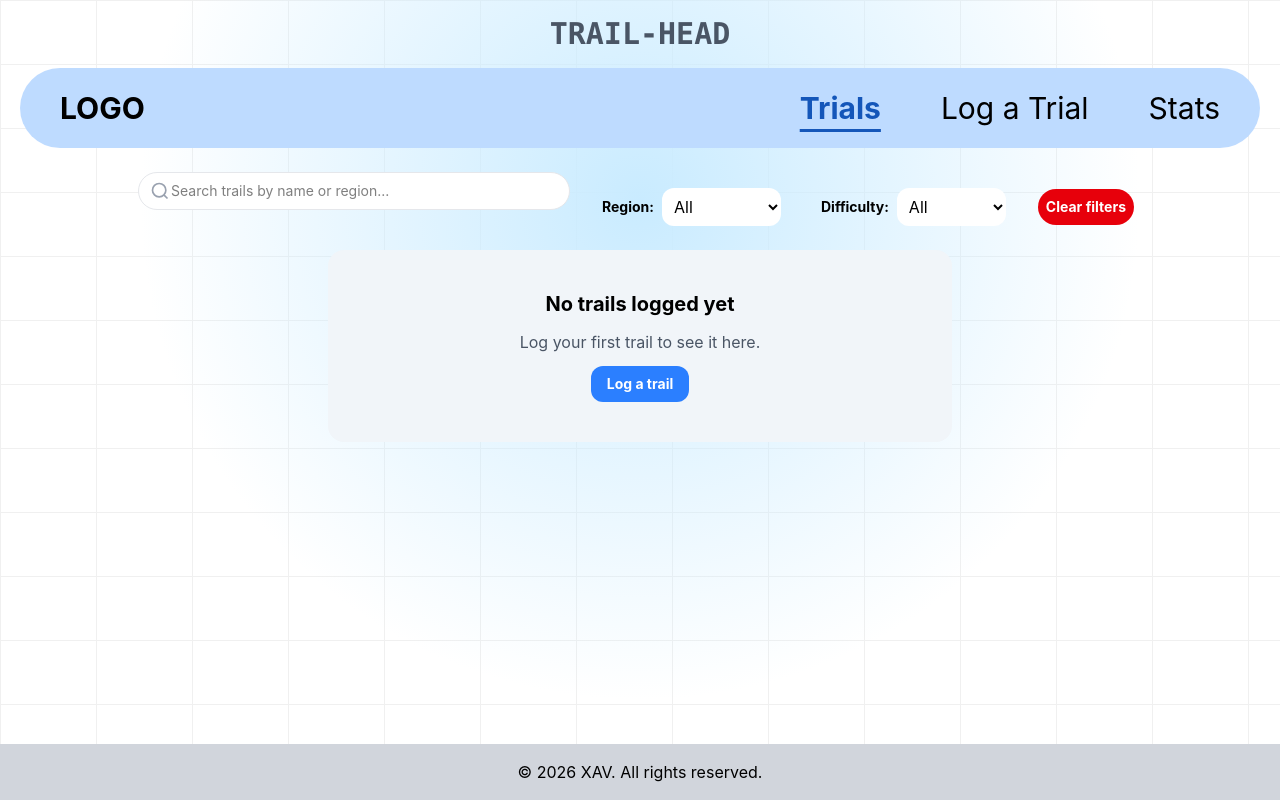
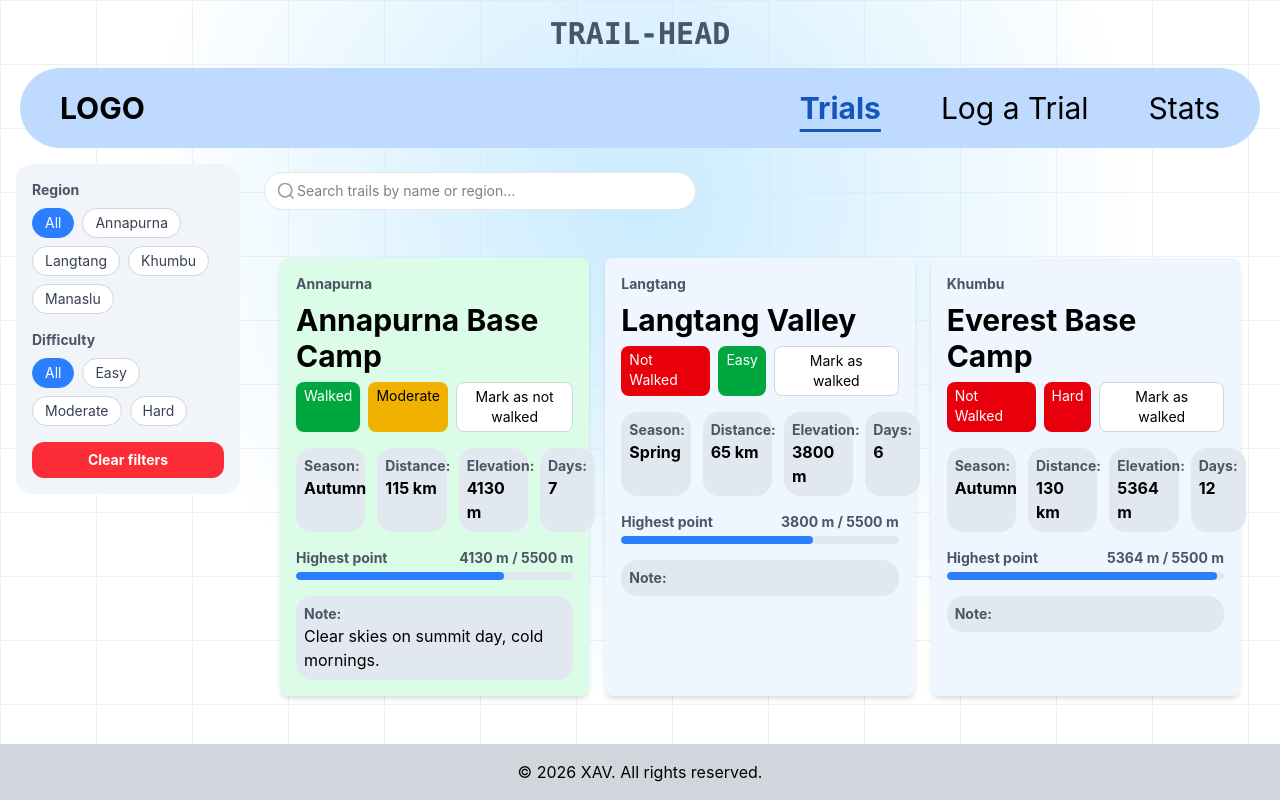
Before and after one commit to abrl7/Trail-Head, a React (Vite) app: page /trails in a window 1280 px wide. Built offline with nearby package versions, Linux system fonts and the light colour scheme.

Commit message:
FilterChip and FilterGroup design

```diff
--- /dev/null
+++ b/src/components/FilterChip.jsx
@@ -0,0 +1,23 @@
+
+import { useUrlParam } from '../hooks/useUrlParam.js'
+
+const FilterChip = ({ param, value }) => {
+  const [current, setCurrent] = useUrlParam(param, 'All')
+  const active = current === value
+
+  return (
+    <button
+      onClick={() => setCurrent(value)}
+      aria-pressed={active}
+      className={`px-3 py-1 rounded-full text-sm border ${
+        active
+          ? 'bg-blue-500 text-white border-blue-500'
+          : 'bg-white text-gray-700 border-gray-300 hover:bg-gray-100'
+      }`}
+    >
+      {value}
+    </button>
+  )
+}
+
+export default FilterChip
--- /dev/null
+++ b/src/components/FilterGroup.jsx
@@ -0,0 +1,15 @@
+
+import FilterChip from './FilterChip.jsx'
+
+const FilterGroup = ({ label, param, options }) => (
+  <div>
+    <p className="text-sm font-bold text-gray-600 mb-2">{label}</p>
+    <div className="flex flex-wrap gap-2">
+      {options.map((option) => (
+        <FilterChip key={option} param={param} value={option} />
+      ))}
+    </div>
+  </div>
+)
+
+export default FilterGroup
--- a/src/components/FilterSidebar.jsx
+++ b/src/components/FilterSidebar.jsx
@@ -1,44 +1,70 @@
-// FilterSidebar.jsx
-const REGIONS = ['All', 'Annapurna', 'Langtang', 'Khumbu', 'Manaslu'];
-const DIFFICULTIES = ['All', 'Easy', 'Moderate', 'Hard'];
+// // FilterSidebar.jsx
+// const REGIONS = ['All', 'Annapurna', 'Langtang', 'Khumbu', 'Manaslu'];
+// const DIFFICULTIES = ['All', 'Easy', 'Moderate', 'Hard'];
 
-const FilterSidebar = ({ region, difficulty, onRegionChange, onDifficultyChange, onClear }) => {
+// const FilterSidebar = ({ region, difficulty, onRegionChange, onDifficultyChange, onClear }) => {
+//   return (
+//     <div className="flex p-2 gap-2">
+//       <div className="flex gap-2 items-center p-4">
+//         <p className="text-sm font-bold">Region:</p>
+//         <select
+//           value={region}
+//           onChange={(e) => onRegionChange(e.target.value)}
+//           className="w-full p-2 rounded-xl bg-white"
+//         >
+//           {REGIONS.map((r) => (
+//             <option key={r} value={r}>{r}</option>
+//           ))}
+//         </select>
+//       </div>
+
+//       <div className="flex gap-2 items-center  p-4">
+//         <p className="text-sm font-bold">Difficulty:</p>
+//         <select
+//           value={difficulty}
+//           onChange={(e) => onDifficultyChange(e.target.value)}
+//           className="w-full p-2 rounded-xl bg-white"
+//         >
+//           {DIFFICULTIES.map((d) => (
+//             <option key={d} value={d}>{d}</option>
+//           ))}
+//         </select>
+//       </div>
+
+//       <button
+//         onClick={onClear}
+//         className="  text-white p-2 rounded-full text-sm font-bold"
+//       >
+//        <p className="bg-red-600 rounded-full p-2">Clear filters</p>
+//       </button>
+//     </div>
+//   );
+// };
+
+// export default FilterSidebar;
+
+
+import { useSearchParams } from 'react-router-dom'
+import FilterGroup from './FilterGroup.jsx'
+
+const REGIONS = ['All', 'Annapurna', 'Langtang', 'Khumbu', 'Manaslu']
+const DIFFICULTIES = ['All', 'Easy', 'Moderate', 'Hard']
+
+const FilterSidebar = () => {
+  const [, setSearchParams] = useSearchParams()
+
   return (
-    <div className="flex p-2 gap-2">
-      <div className="flex gap-2 items-center p-4">
-        <p className="text-sm font-bold">Region:</p>
-        <select
-          value={region}
-          onChange={(e) => onRegionChange(e.target.value)}
-          className="w-full p-2 rounded-xl bg-white"
-        >
-          {REGIONS.map((r) => (
-            <option key={r} value={r}>{r}</option>
-          ))}
-        </select>
-      </div>
+    <aside className="w-56 shrink-0 bg-slate-100 rounded-2xl p-4 flex flex-col gap-4 h-fit">
+      <FilterGroup label="Region" param="region" options={REGIONS} />
+      <FilterGroup label="Difficulty" param="difficulty" options={DIFFICULTIES} />
+      <button
+        onClick={() => setSearchParams({})}
+        className="bg-red-500 text-white p-2 rounded-xl text-sm font-bold"
+      >
+        Clear filters
+      </button>
+    </aside>
+  )
+}
 
-      <div className="flex gap-2 items-center  p-4">
-        <p className="text-sm font-bold">Difficulty:</p>
-        <select
-          value={difficulty}
-          onChange={(e) => onDifficultyChange(e.target.value)}
-          className="w-full p-2 rounded-xl bg-white"
-        >
-          {DIFFICULTIES.map((d) => (
-            <option key={d} value={d}>{d}</option>
-          ))}
-        </select>
-      </div>
-
-      <button
-        onClick={onClear}
-        className="  text-white p-2 rounded-full text-sm font-bold"
-      >
-       <p className="bg-red-600 rounded-full p-2">Clear filters</p>
-      </button>
-    </div>
-  );
-};
-
-export default FilterSidebar;
+export default FilterSidebar
--- a/src/context/TrailsContext.jsx
+++ b/src/context/TrailsContext.jsx
@@ -13,7 +13,7 @@ const nextTrailId = (trails) => {
 }
 
 export const TrailsProvider = ({ children }) => {
-  const [trails, setTrails] = useState([])
+  const [trails, setTrails] = useState(seedTrails)
 
   const toggleWalked = useCallback((trailId) => {
     setTrails((prev) =>
--- a/src/pages/TrailsPage.jsx
+++ b/src/pages/TrailsPage.jsx
@@ -1,11 +1,89 @@
+// import { useSearchParams, useNavigate } from 'react-router-dom'
+// import { useTrails } from '../hooks/useTrails.js'
+// import { useFilteredTrails } from '../hooks/useFilteredTrails.js'
+// import TrailGrid from '../components/TrailGrid.jsx'
+// import SearchBar from '../components/SearchBar.jsx'
+// import FilterSidebar from '../components/FilterSidebar.jsx'
+// import EmptyState from '../components/EmptyState.jsx'
+
+
+// const TrailsPage = () => {
+//   const { trails } = useTrails()
+//   const filtered = useFilteredTrails()
+//   const [searchParams, setSearchParams] = useSearchParams()
+//   const navigate = useNavigate()
+
+
+
+//   const updateParam = (key, value) => {
+//     const next = new URLSearchParams(searchParams);
+//     if (!value || value === 'All') {
+//       next.delete(key);
+//     } else {
+//       next.set(key, value);
+//     }
+//     setSearchParams(next);
+//   };
+
+
+
+//   const clearFilters = () => {
+//     setSearchParams({});
+//   };
+
+
+//  const activeFilters = []
+//   const q = searchParams.get('q')
+//   const region = searchParams.get('region')
+//   const difficulty = searchParams.get('difficulty')
+//   if (q) activeFilters.push(`search "${q}"`)
+//   if (region) activeFilters.push(`region "${region}"`)
+//   if (difficulty) activeFilters.push(`difficulty "${difficulty}"`)
+//   let content
+//   if (trails.length === 0) {
+//     content = <EmptyState title="No trails logged yet" message="Log your first trail to see it here." actionLabel="Log a trail" onAction={() => navigate('/log')} />
+//   } else if (filtered.length === 0) {
+//     content = <EmptyState title="No trails match your filters" message={`Nothing matches ${activeFilters.join(', ')}.`} actionLabel="Clear filters" onAction={clearFilters} />
+//   } else {
+//     content = <TrailGrid />
+//   }
+
+
+
+
+//   return (
+//     <>
+//       <div className='p-4'>
+//         <div className='flex justify-center'>
+
+//           <SearchBar q={q} onSearchChange={(val) => updateParam('q', val)} />
+//           <FilterSidebar
+//             region={region}
+//             difficulty={difficulty}
+//             onRegionChange={(val) => updateParam('region', val)}
+//             onDifficultyChange={(val) => updateParam('difficulty', val)}
+//             onClear={clearFilters}
+//           />
+
+//         </div>
+//         <div>
+
+//           {content}
+//         </div>
+//       </div>
+//     </>
+//   )
+// }
+
+// export default TrailsPage
+
 import { useSearchParams, useNavigate } from 'react-router-dom'
 import { useTrails } from '../hooks/useTrails.js'
 import { useFilteredTrails } from '../hooks/useFilteredTrails.js'
+import FilterSidebar from '../components/FilterSideBar.jsx'
+import SearchBar from '../components/SearchBar.jsx'
 import TrailGrid from '../components/TrailGrid.jsx'
-import SearchBar from '../components/SearchBar.jsx'
-import FilterSidebar from '../components/FilterSidebar.jsx'
 import EmptyState from '../components/EmptyState.jsx'
-
 
 const TrailsPage = () => {
   const { trails } = useTrails()
@@ -13,113 +91,42 @@ const TrailsPage = () => {
   const [searchParams, setSearchParams] = useSearchParams()
   const navigate = useNavigate()
 
+  const activeFilters = []
+  if (searchParams.get('q')) activeFilters.push(`search "${searchParams.get('q')}"`)
+  if (searchParams.get('region')) activeFilters.push(`region "${searchParams.get('region')}"`)
+  if (searchParams.get('difficulty')) activeFilters.push(`difficulty "${searchParams.get('difficulty')}"`)
 
-
-  const updateParam = (key, value) => {
-    const next = new URLSearchParams(searchParams);
-    if (!value || value === 'All') {
-      next.delete(key);
-    } else {
-      next.set(key, value);
-    }
-    setSearchParams(next);
-  };
-
-
-
-  const clearFilters = () => {
-    setSearchParams({});
-  };
-
-  // const matchTrail = trails.filter((trail) => {
-  //   const search = q.toLowerCase();
-  //   const matchesSearch =
-  //     trail.trailName.toLowerCase().includes(search) ||
-  //     trail.region.toLowerCase().includes(search);
-  //   const matchesRegion = region === 'All' || trail.region === region;
-  //   const matchesDifficulty = difficulty === 'All' || trail.difficulty === difficulty;
-  //   return matchesSearch && matchesRegion && matchesDifficulty;
-  // });
-
-
-
-  // Build a readable description of whatever is currently filtering the list
- const activeFilters = []
-  const q = searchParams.get('q')
-  const region = searchParams.get('region')
-  const difficulty = searchParams.get('difficulty')
-  if (q) activeFilters.push(`search "${q}"`)
-  if (region) activeFilters.push(`region "${region}"`)
-  if (difficulty) activeFilters.push(`difficulty "${difficulty}"`)
   let content
   if (trails.length === 0) {
-    content = <EmptyState title="No trails logged yet" message="Log your first trail to see it here." actionLabel="Log a trail" onAction={() => navigate('/log')} />
+    content = (
+      <EmptyState
+        title="No trails logged yet"
+        message="Log your first trail to see it here."
+        actionLabel="Log a trail"
+        onAction={() => navigate('/log')}
+      />
+    )
   } else if (filtered.length === 0) {
-    content = <EmptyState title="No trails match your filters" message={`Nothing matches ${activeFilters.join(', ')}.`} actionLabel="Clear filters" onAction={clearFilters} />
+    content = (
+      <EmptyState
+        title="No trails match your filters"
+        message={`Nothing matches ${activeFilters.join(', ')}.`}
+        actionLabel="Clear filters"
+        onAction={() => setSearchParams({})}
+      />
+    )
   } else {
     content = <TrailGrid />
   }
 
-
-  // const {trails}=useContext(trailContext)
-
-  // const [searchText, setsearchText] = useState("")
-
-  //  const matchedTrail= trails.filter((trail)=> {
-  //        return searchText===trail.trailName || searchText===trail.region
-  //     })
-
-
-  // if(!matchedTrail){
-  //     return(
-  //         <div className="text-red-500"> No matched trails</div>
-  //     )
-  // }
-
-
   return (
-    <>
-      {/* <div className="flex flex-col gap-4 p-4">
-
-
-        <div className="flex gap-4">
-          <FilterSidebar
-            region={region}
-            difficulty={difficulty}
-            onRegionChange={(val) => updateParam('region', val)}
-            onDifficultyChange={(val) => updateParam('difficulty', val)}
-            onClear={clearFilters}
-          />
-          <SearchBar q={q} onSearchChange={(val) => updateParam('q', val)} />
-
-        </div>
-        {matchTrail.length === 0 ? (
-          <div className="text-red-500 text-center p-6">No matched trails</div>
-        ) : (
-          <TrailGrid trails={matchTrail} />
-        )}
-      </div> */}
-
-
-      <div className='p-4'>
-        <div className='flex justify-center'>
-
-          <SearchBar q={q} onSearchChange={(val) => updateParam('q', val)} />
-          <FilterSidebar
-            region={region}
-            difficulty={difficulty}
-            onRegionChange={(val) => updateParam('region', val)}
-            onDifficultyChange={(val) => updateParam('difficulty', val)}
-            onClear={clearFilters}
-          />
-
-        </div>
-        <div>
-
-          {content}
-        </div>
+    <div className="flex gap-4 p-4">
+      <FilterSidebar />
+      <div className="flex-1">
+        <SearchBar />
+        {content}
       </div>
-    </>
+    </div>
   )
 }
 
```
